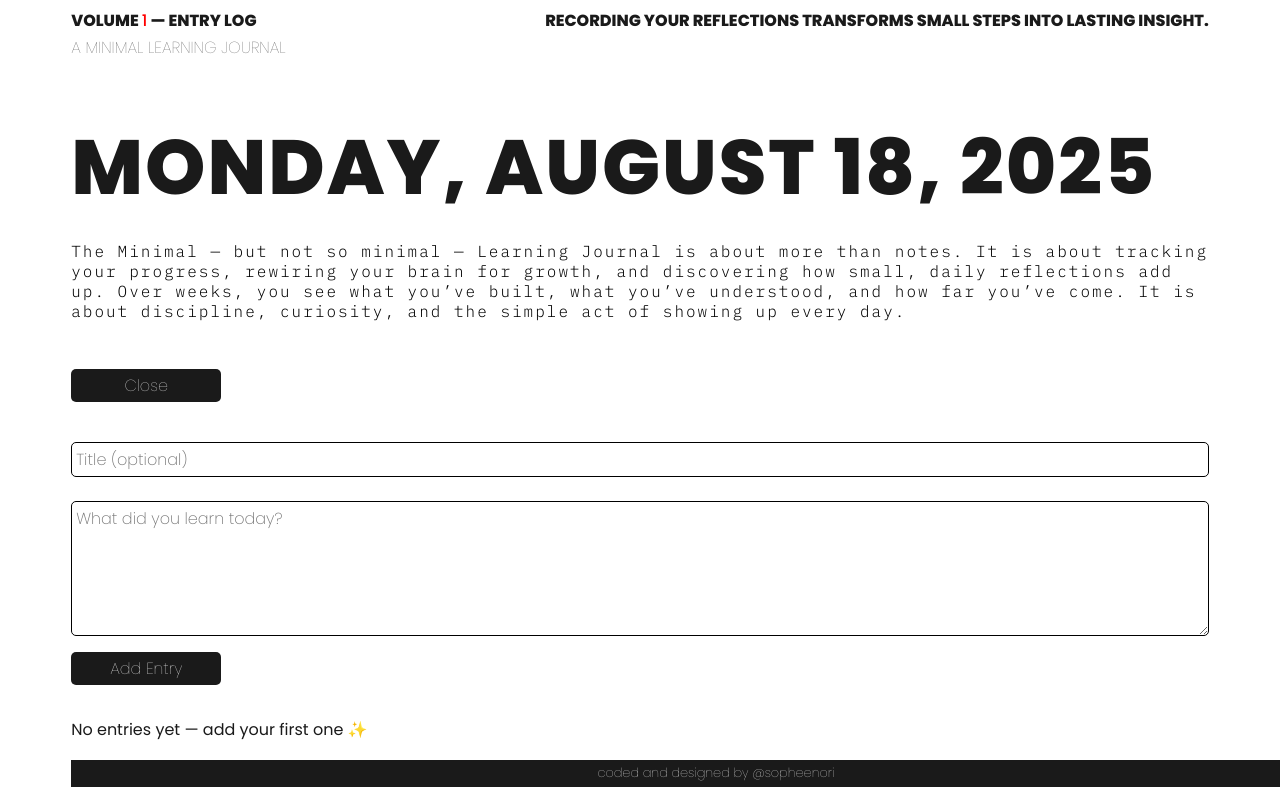
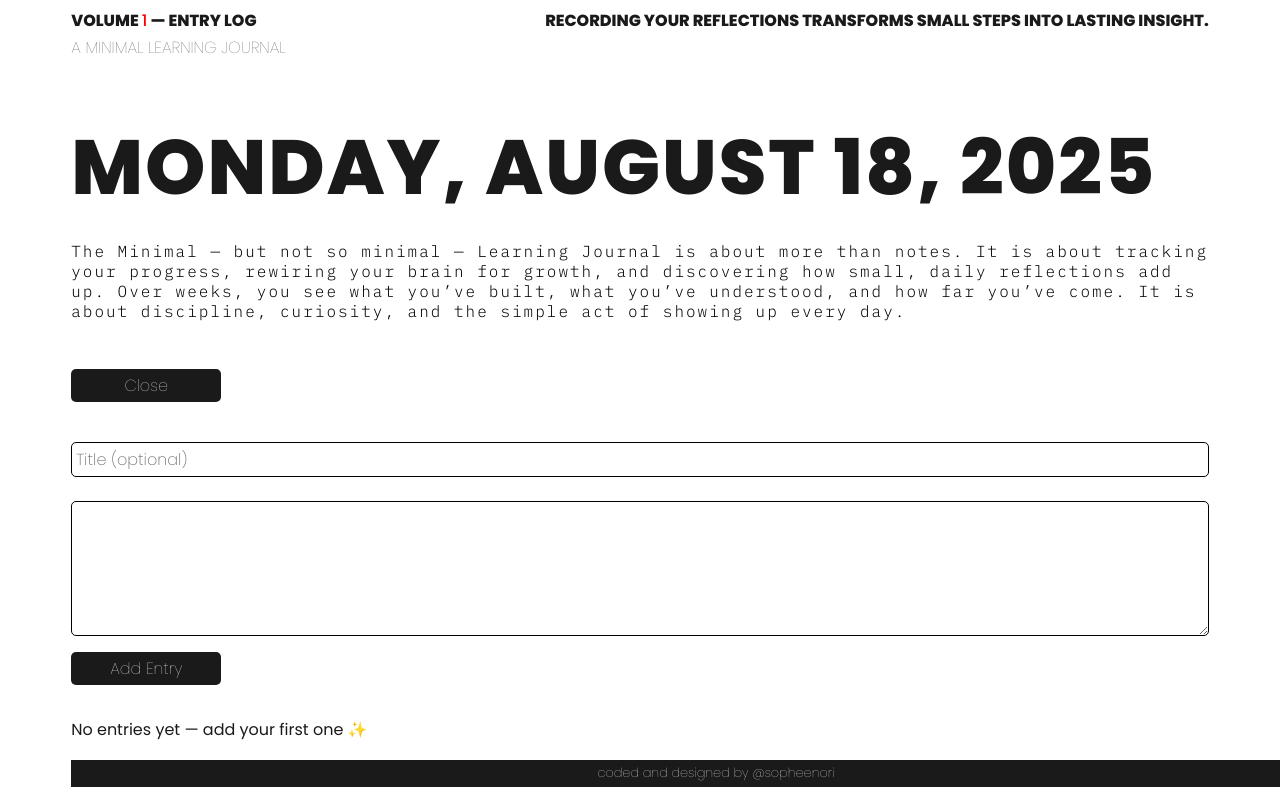
Before and after one commit to zofienora/learn-journal-v1, a React (Vite) app: page / in a window 1280 px wide. Both pictures are taken after a click on the button "+ New Entry". Built offline with nearby package versions, Linux system fonts and the light colour scheme.

Commit message:
deleted placeholder

```diff
--- a/src/components/EntryForm.jsx
+++ b/src/components/EntryForm.jsx
@@ -43,7 +43,7 @@ function EntryForm({ onAddEntry }) { // Functional component for the entry form
                         className="entry-title"
                     />
                     <textarea
-                        placeholder="What did you learn today?"
+                        placeholder=""
                         value={content}
                         onChange={(e) => setContent(e.target.value)}
                         onKeyDown={(e) => {
```
